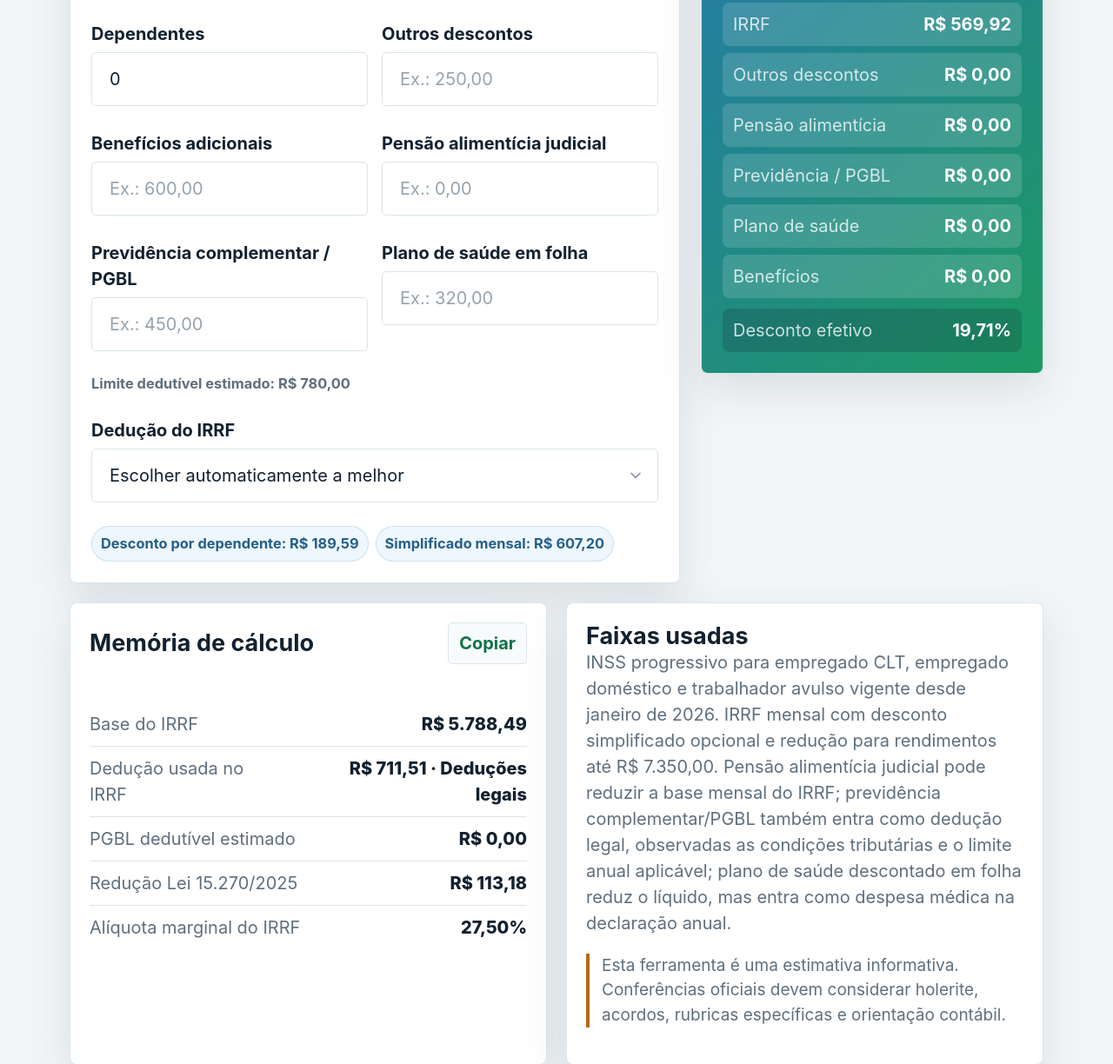
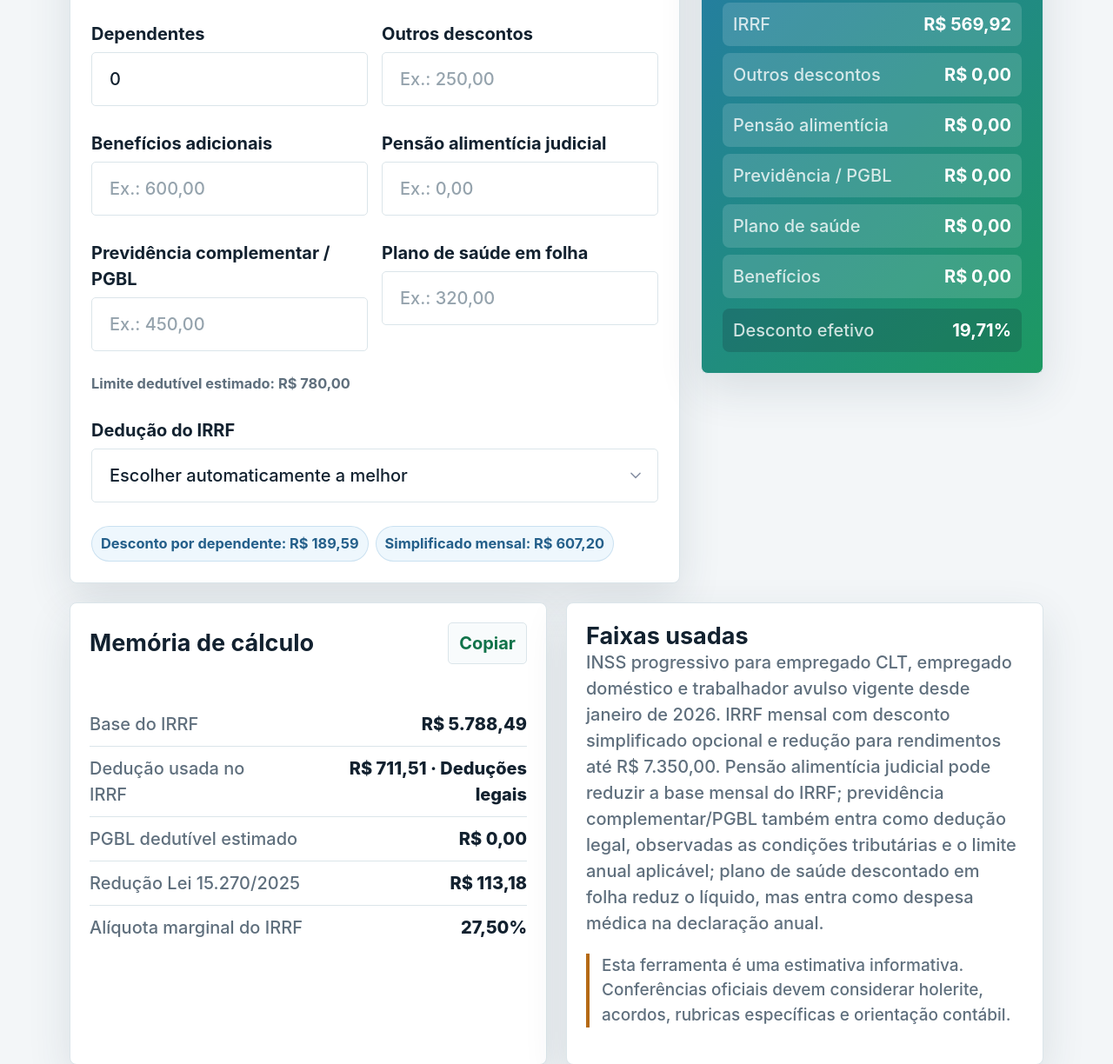
Before and after one commit to luizhtm/calculadora-salario-liquido, a website with bundled scripts: page index.html in a window 1280 px wide. Shown: the part 653-1877 px from the top of the page at 87% size. Built offline with nearby package versions, Linux system fonts and the light colour scheme.

Commit message:
Ajusta peso das fontes no mobile

```diff
--- a/styles.css
+++ b/styles.css
@@ -24,6 +24,8 @@ html {
 body {
   min-height: 100vh;
   color: var(--ink);
+  font-weight: 500;
+  text-rendering: optimizeLegibility;
   background:
     linear-gradient(180deg, rgba(29, 154, 98, 0.1), rgba(29, 154, 98, 0) 260px),
     var(--page-bg);
@@ -124,6 +126,7 @@ dd {
   margin-top: 16px;
   color: var(--muted);
   font-size: 1.1rem;
+  font-weight: 500;
 }
 
 .calculator-grid {
@@ -187,6 +190,7 @@ label {
 input,
 select {
   color: var(--ink);
+  font-weight: 500;
   margin-top: 6px;
   border-color: var(--line);
   background: #ffffff;
@@ -296,6 +300,7 @@ input[aria-invalid="true"] {
 .summary-list span,
 .effective-rate span {
   color: rgba(255, 255, 255, 0.78);
+  font-weight: 500;
 }
 
 .summary-list strong,
@@ -326,6 +331,7 @@ input[aria-invalid="true"] {
 
 .details-grid p {
   color: var(--muted);
+  font-weight: 500;
 }
 
 .calculation-list {
@@ -349,6 +355,7 @@ input[aria-invalid="true"] {
 
 .calculation-list dt {
   color: var(--muted);
+  font-weight: 500;
 }
 
 .calculation-list dd {
@@ -401,6 +408,7 @@ input[aria-invalid="true"] {
   margin: 0;
   color: var(--muted);
   font-size: 0.93rem;
+  font-weight: 500;
   line-height: 1.55;
 }
 
```
